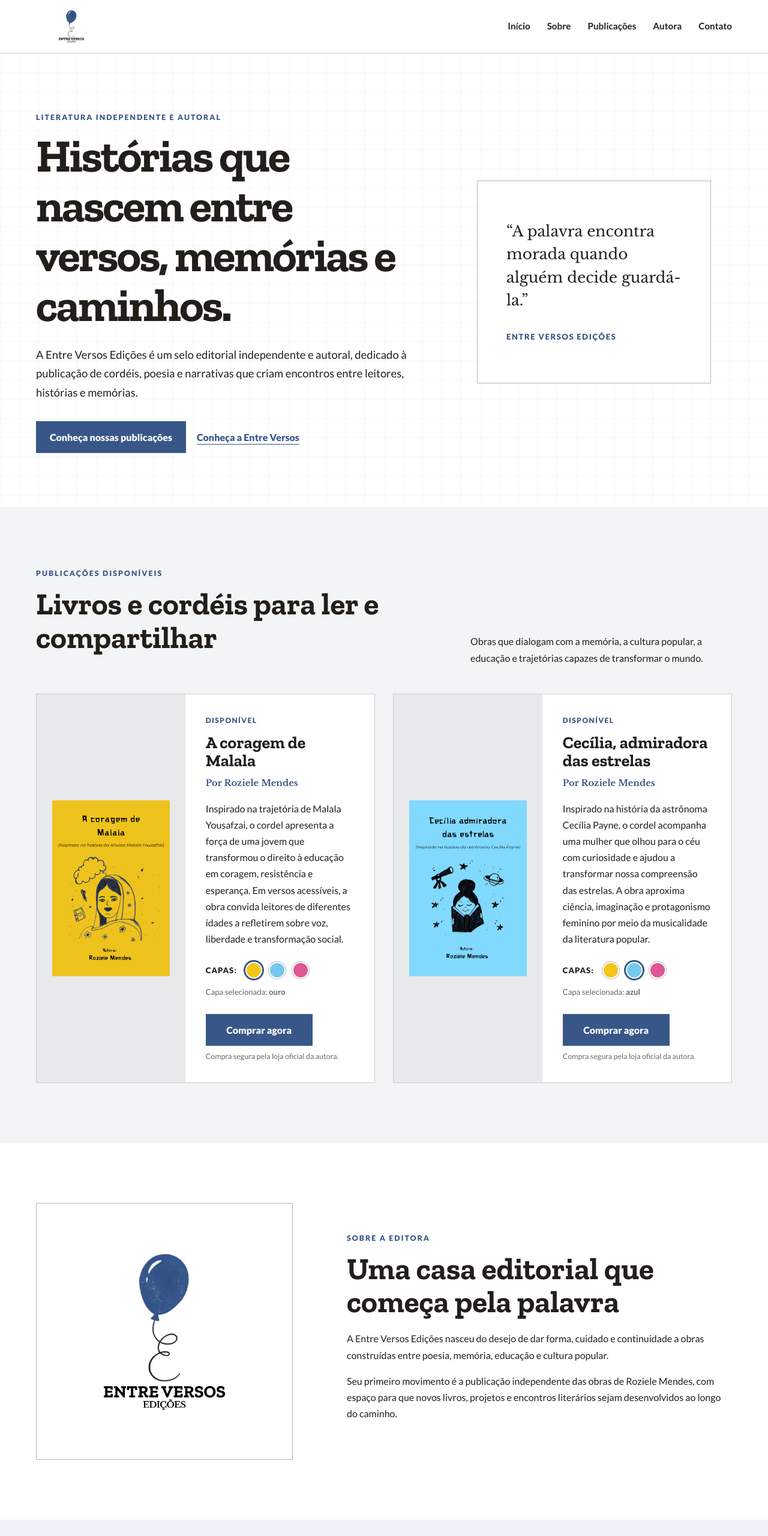
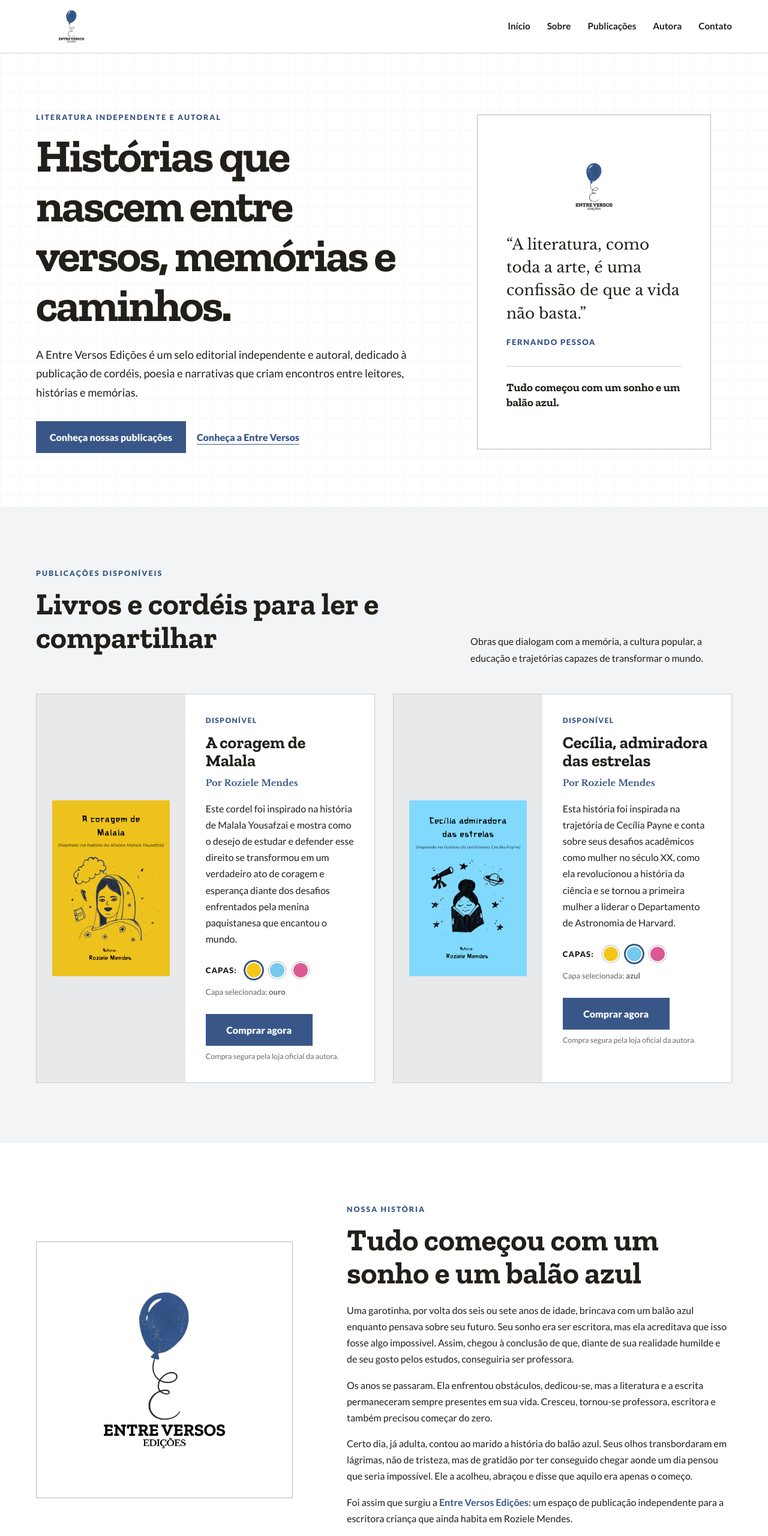
Before and after one commit to entreversosedicoes/entreversosedicoes.github.io, a plain HTML site: page index.html in a window 1280 px wide. Shown: the top 2560 px of the page at 60% size. Drawn offline with nearby package versions, Linux system fonts and the light colour scheme.

Commit message:
Atualiza textos, história e identidade visual

```diff
--- a/assets/style.css
+++ b/assets/style.css
@@ -475,9 +475,6 @@ cite {
 .poem span {
   display: block;
 }
-.poem .poem-gap {
-  margin-top: 1.2em;
-}
 .literary cite strong {
   color: var(--white);
   font-family: "Libre Baskerville", Georgia, serif;
@@ -524,3 +521,47 @@ cite {
     align-items: stretch;
   }
 }
+
+
+/* Atualização de agosto: balão, citação e história da editora */
+.story-balloon {
+  width: 108px;
+  max-height: 150px;
+  margin: 0 auto 24px;
+  object-fit: contain;
+  transform-origin: 50% 100%;
+  animation: balloon-arrival 1.15s cubic-bezier(.2, .75, .25, 1) both;
+}
+.quote-author {
+  display: block;
+  margin-top: -8px;
+  color: var(--blue);
+  font-size: .82rem;
+  font-weight: 900;
+  letter-spacing: .12em;
+  text-transform: uppercase;
+}
+.story-intro {
+  margin: 28px 0 0;
+  padding-top: 22px;
+  border-top: 1px solid rgba(182, 183, 183, .72);
+  color: var(--brown);
+  font-family: "Zilla Slab", Georgia, serif;
+  font-size: 1.18rem;
+  font-weight: 700;
+  line-height: 1.35;
+}
+.about-copy strong { color: var(--blue); }
+@keyframes balloon-arrival {
+  0% { opacity: 0; transform: translateY(18px) scale(.94) rotate(-2deg); }
+  65% { opacity: 1; transform: translateY(-3px) scale(1.01) rotate(.6deg); }
+  100% { opacity: 1; transform: translateY(0) scale(1) rotate(0); }
+}
+@media (prefers-reduced-motion: reduce) {
+  .story-balloon { animation: none; }
+}
+@media (max-width: 680px) {
+  .story-balloon { width: 92px; margin-bottom: 20px; }
+  .quote { font-size: 1.3rem; }
+  .story-intro { font-size: 1.08rem; }
+}
--- a/index.html
+++ b/index.html
@@ -59,10 +59,12 @@
 
         <div class="hero-art" aria-hidden="true">
           <div class="paper-card">
+            <img class="story-balloon" src="assets/balao-entre-versos.png" alt="">
             <p class="quote">
-              “A palavra encontra morada quando alguém decide guardá-la.”
+              “A literatura, como toda a arte, é uma confissão de que a vida não basta.”
             </p>
-            <span>Entre Versos Edições</span>
+            <span class="quote-author">Fernando Pessoa</span>
+            <p class="story-intro">Tudo começou com um sonho e um balão azul.</p>
           </div>
         </div>
       </div>
@@ -91,11 +93,11 @@
               <h3>A coragem de Malala</h3>
               <p class="book-author">Por Roziele Mendes</p>
               <p>
-                Inspirado na trajetória de Malala Yousafzai, o cordel apresenta
-                a força de uma jovem que transformou o direito à educação em
-                coragem, resistência e esperança. Em versos acessíveis, a obra
-                convida leitores de diferentes idades a refletirem sobre voz,
-                liberdade e transformação social.
+                Este cordel foi inspirado na história de Malala Yousafzai e
+                mostra como o desejo de estudar e defender esse direito se
+                transformou em um verdadeiro ato de coragem e esperança diante
+                dos desafios enfrentados pela menina paquistanesa que encantou
+                o mundo.
               </p>
               <div class="color-choice" aria-label="Escolha a cor da capa de A coragem de Malala">
                 <span>Capas:</span>
@@ -120,11 +122,11 @@
               <h3>Cecília, admiradora das estrelas</h3>
               <p class="book-author">Por Roziele Mendes</p>
               <p>
-                Inspirado na história da astrônoma Cecília Payne, o cordel
-                acompanha uma mulher que olhou para o céu com curiosidade e
-                ajudou a transformar nossa compreensão das estrelas. A obra
-                aproxima ciência, imaginação e protagonismo feminino por meio
-                da musicalidade da literatura popular.
+                Esta história foi inspirada na trajetória de Cecília Payne e
+                conta sobre seus desafios acadêmicos como mulher no século XX,
+                como ela revolucionou a história da ciência e se tornou a
+                primeira mulher a liderar o Departamento de Astronomia de
+                Harvard.
               </p>
               <div class="color-choice" aria-label="Escolha a cor da capa de Cecília, admiradora das estrelas">
                 <span>Capas:</span>
@@ -150,17 +152,32 @@
         </div>
 
         <div class="about-copy">
-          <p class="eyebrow">Sobre a editora</p>
-          <h2>Uma casa editorial que começa pela palavra</h2>
+          <p class="eyebrow">Nossa história</p>
+          <h2>Tudo começou com um sonho e um balão azul</h2>
           <p>
-            A Entre Versos Edições nasceu do desejo de dar forma, cuidado e
-            continuidade a obras construídas entre poesia, memória, educação
-            e cultura popular.
+            Uma garotinha, por volta dos seis ou sete anos de idade, brincava
+            com um balão azul enquanto pensava sobre seu futuro. Seu sonho era
+            ser escritora, mas ela acreditava que isso fosse algo impossível.
+            Assim, chegou à conclusão de que, diante de sua realidade humilde e
+            de seu gosto pelos estudos, conseguiria ser professora.
           </p>
           <p>
-            Seu primeiro movimento é a publicação independente das obras de
-            Roziele Mendes, com espaço para que novos livros, projetos e
-            encontros literários sejam desenvolvidos ao longo do caminho.
+            Os anos se passaram. Ela enfrentou obstáculos, dedicou-se, mas a
+            literatura e a escrita permaneceram sempre presentes em sua vida.
+            Cresceu, tornou-se professora, escritora e também precisou começar
+            do zero.
+          </p>
+          <p>
+            Certo dia, já adulta, contou ao marido a história do balão azul.
+            Seus olhos transbordaram em lágrimas, não de tristeza, mas de
+            gratidão por ter conseguido chegar aonde um dia pensou que seria
+            impossível. Ele a acolheu, abraçou e disse que aquilo era apenas o
+            começo.
+          </p>
+          <p>
+            Foi assim que surgiu a <strong>Entre Versos Edições</strong>: um
+            espaço de publicação independente para a escritora criança que
+            ainda habita em Roziele Mendes.
           </p>
         </div>
       </div>
@@ -208,7 +225,7 @@
         <blockquote class="poem">
           <span>A luz que emana de dentro</span>
           <span>Reflete o que está por vir</span>
-          <span class="poem-gap">Pensamentos convertidos em ações,</span>
+          <span>Pensamentos convertidos em ações,</span>
           <span>Novas páginas na trajetória a se cumprir</span>
         </blockquote>
         <cite>
```
Also changed, not shown: assets/balao-entre-versos.png (added).
